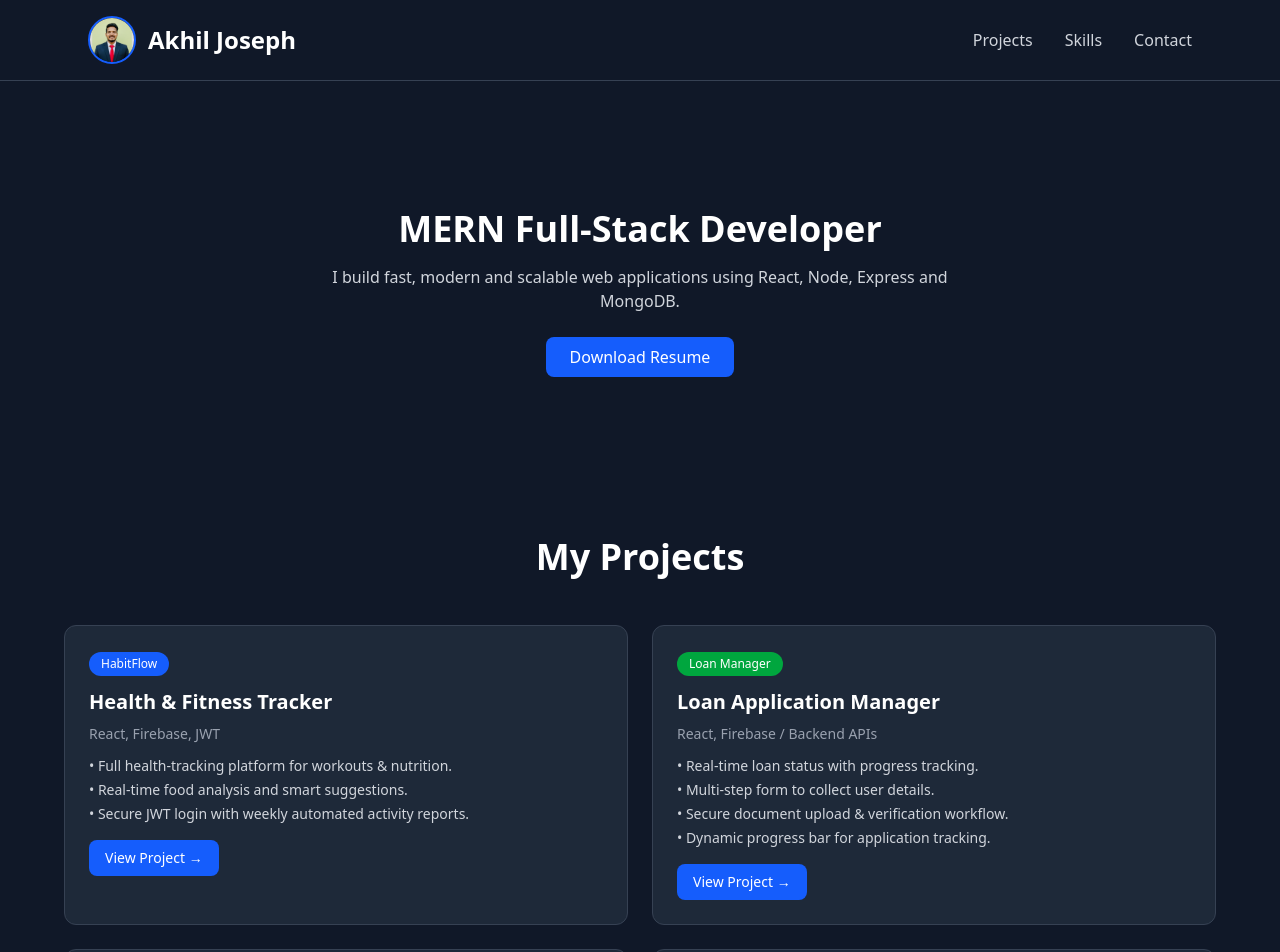
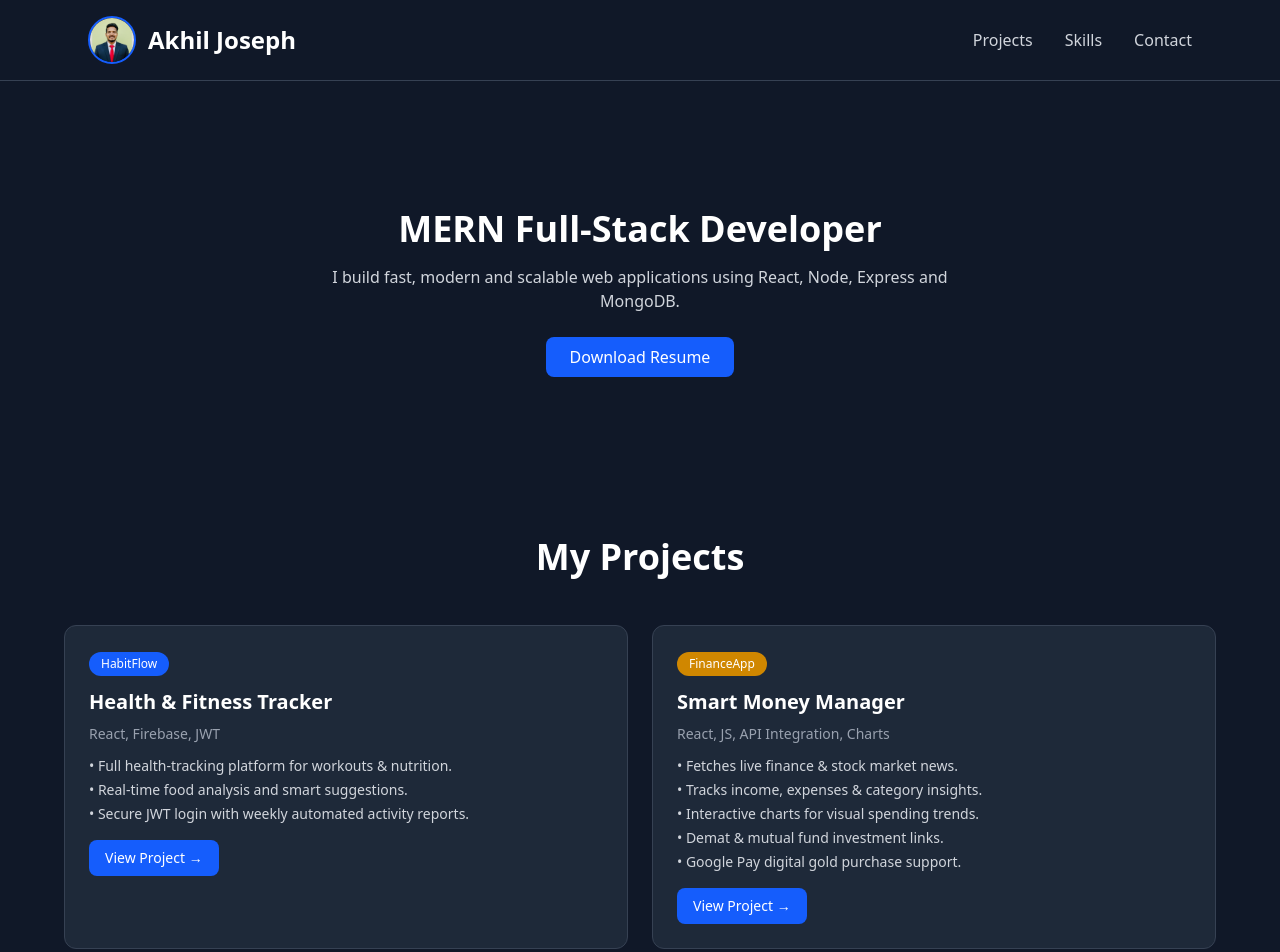
Before and after one commit to malbroo96/frontend, a React app: page / in a window 1280 px wide. Shown: the top 952 px of the page. Built offline with nearby package versions, Linux system fonts and the light colour scheme; the HTML template or start-up script is replaced by a standard one.

Commit message:
now almost done

```diff
--- a/src/components/Projects.jsx
+++ b/src/components/Projects.jsx
@@ -27,19 +27,6 @@ const Projects = () => {
         "• Secure JWT login with weekly automated activity reports.",
       ],
       link: "https://habit-flow-new.vercel.app/",
-    },
-    {
-      name: "Loan Manager",
-      title: "Loan Application Manager",
-      tech: "React, Firebase / Backend APIs",
-      badge: { text: "Loan Manager", color: "bg-green-600" },
-      description: [
-        "• Real-time loan status with progress tracking.",
-        "• Multi-step form to collect user details.",
-        "• Secure document upload & verification workflow.",
-        "• Dynamic progress bar for application tracking.",
-      ],
-      link: "https://masai-react-five.vercel.app/dashboard",
     },
     {
       name: "FinanceApp",
```
